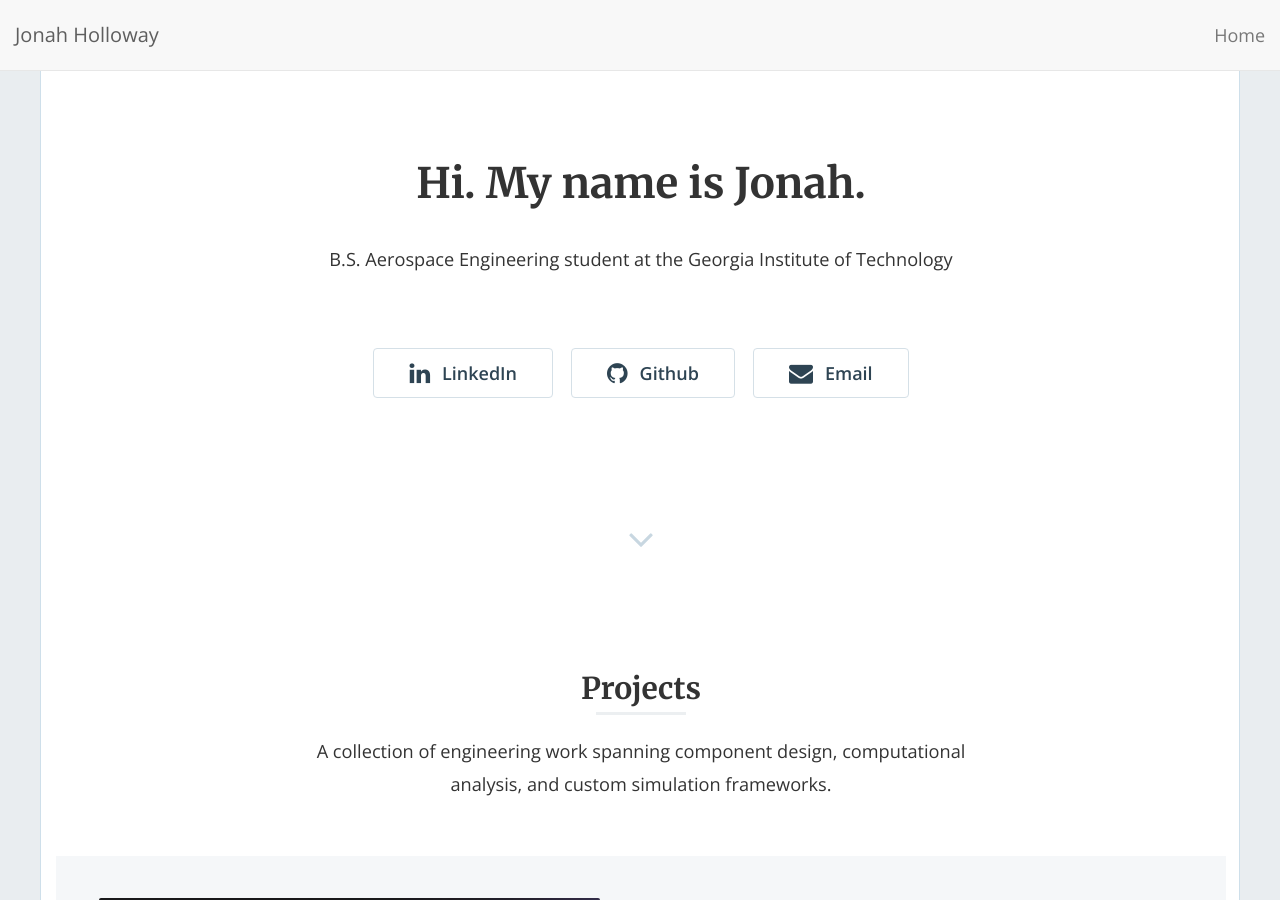
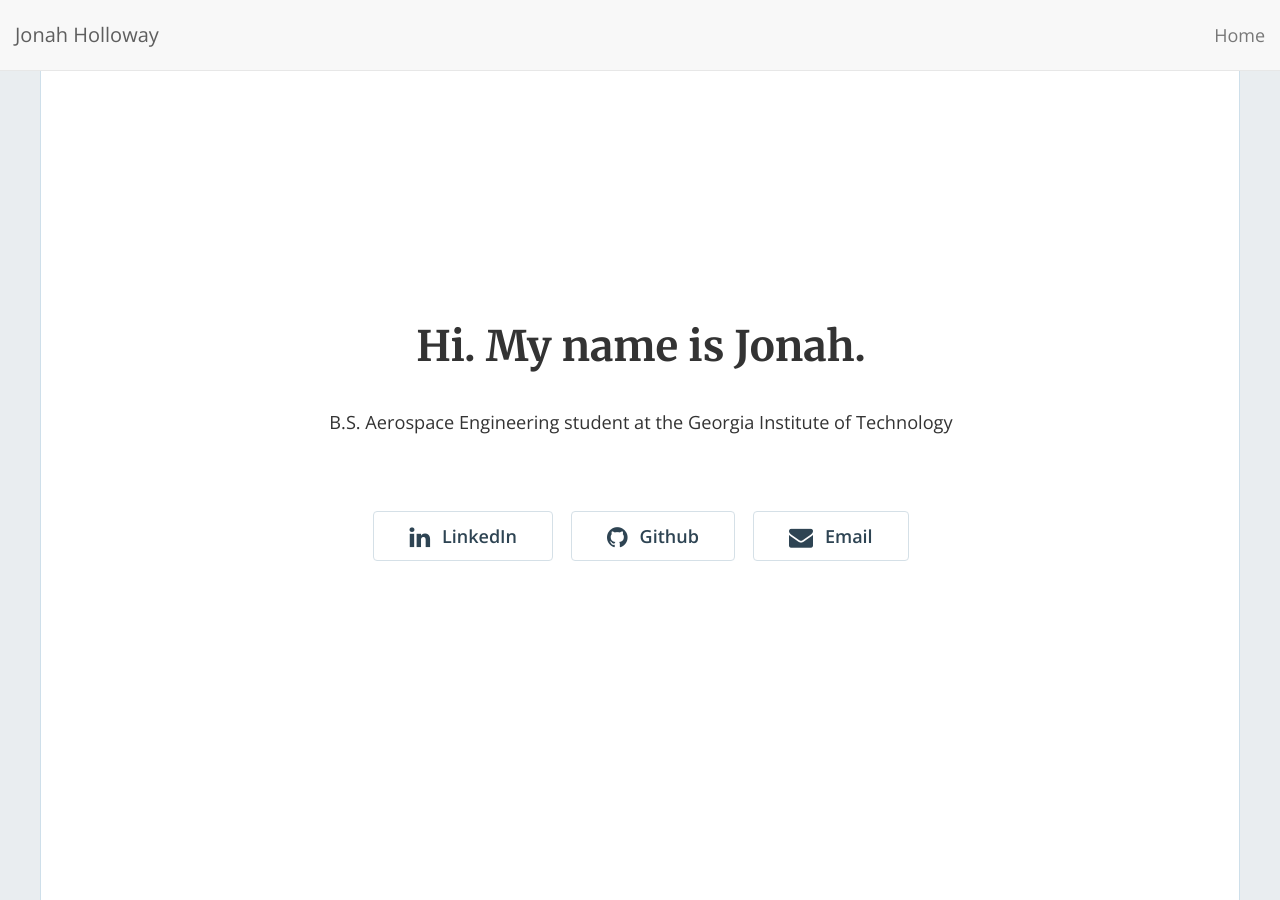
Before and after one commit to jonahholloway/jonahholloway.github.io, a Jekyll site: the page built from index.html, in a window 1280 px wide and 900 px high. Built offline with Jekyll 4.4.1, drawn with Linux system fonts in a browser that asks for light colours; nearby versions of some CDN libraries; the list of posts is cut into pages by our own code.

Commit message:
Update style.scss

```diff
--- a/css/style.scss
+++ b/css/style.scss
@@ -132,7 +132,11 @@ button.btn, input.btn {
 	2.0 Home Hero
 --------------------------------------------------------------*/
 .hero-container {
-  margin: 10em 0 6em 0;
+  min-height: 100vh;
+  display: flex;
+  align-items: center;
+  justify-content: center;
+  margin: 0;
   @include bp-xsmall {
     margin: 5em 0 5em 0;
   }
```
